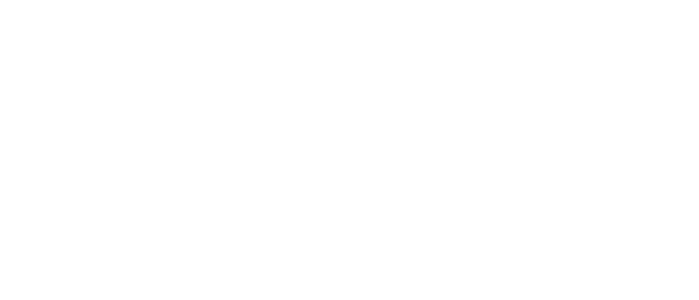
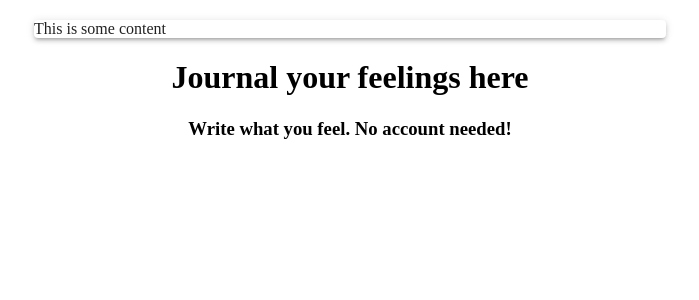
Before and after one commit to rayray39/feelemo, a React (Vite) app: page / in a window 1280 px wide. Shown: the top 300 px of the page, without its empty margins (290-989 px from the left). Built offline with nearby package versions, Linux system fonts and the light colour scheme.

Commit message:
App.tsx: Add skeletal structure to main page

```diff
--- a/src/App.tsx
+++ b/src/App.tsx
@@ -1,7 +1,25 @@
+import Box from "@mui/material/Box"
+import Paper from "@mui/material/Paper"
+import Stack from "@mui/material/Stack"
 
 function App() {
     return <>
+        <Stack sx={{
+            maxWidth:'50%',
+            transform:'translateX(50%)',
+            marginTop:'20px'
+        }}>
+            <Paper elevation={3}>
+                This is some content
+            </Paper>
 
+            <Box sx={{
+                textAlign:'center',
+            }}>
+                <h1>Journal your feelings here</h1>
+                <h3>Write what you feel. No account needed!</h3>
+            </Box>
+        </Stack>
     </>
 }
 
```
